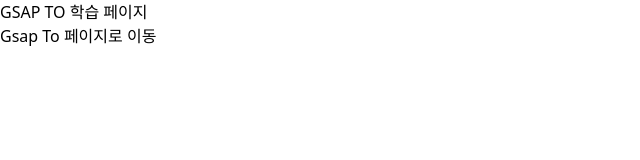
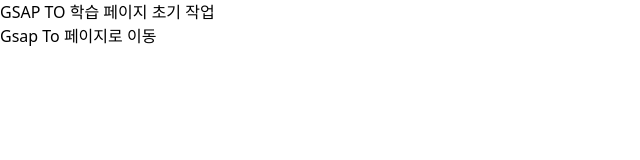
Before and after one commit to eeeunhey/GSAP_Project, a React (Vite) app in the folder GSAP_React/: page / in a window 1280 px wide. Shown: the top 160 px of the page, without its empty margins (0-640 px from the left). Built offline with nearby package versions, Linux system fonts and the light colour scheme.

Commit message:
feat(homepage 수정): 0

```diff
--- a/GSAP_React/src/pages/HomePage.jsx
+++ b/GSAP_React/src/pages/HomePage.jsx
@@ -6,7 +6,7 @@
     <div>
         <div>
             <h1>
-                GSAP TO 학습 페이지
+                GSAP TO 학습 페이지 초기 작업
             </h1>
             <Link to="/gaspTo">Gsap To 페이지로 이동</Link>
         </div>
```
